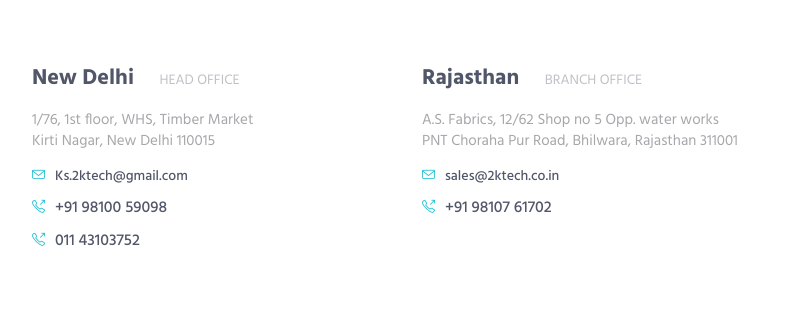
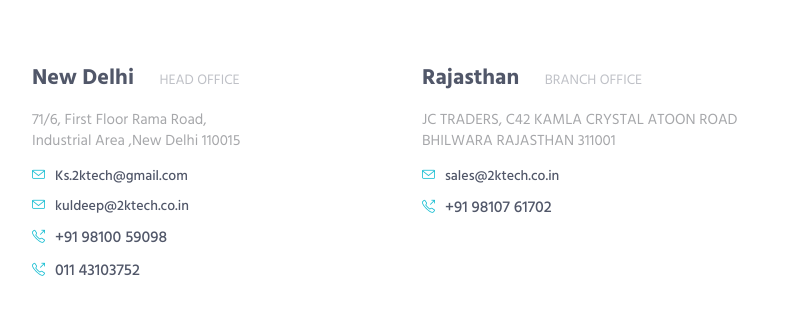
Before and after one commit to diksha12/2ktech, a plain HTML site: page contact.html in a window 1280 px wide. Shown: the part 479-800 px from the top of the page, 38-845 px from the left. Drawn offline with Linux system fonts and the light colour scheme; some packages are replaced by stand-ins of ours.

Commit message:
update contact

```diff
--- a/contact.html
+++ b/contact.html
@@ -99,9 +99,10 @@
                     <div class="col-sm-4 sm-margin-b-50">
                         <div class="wow fadeInLeft" data-wow-duration=".3" data-wow-delay=".3s">
                             <h3><a href="#">New Delhi</a> <span class="text-uppercase margin-l-20">Head Office</span></h3>
-                            <p>1/76, 1st floor, WHS, Timber Market <br> Kirti Nagar, New Delhi 110015</p>
+                            <p>71/6, First Floor Rama Road,<br>Industrial Area ,New Delhi 110015</p>
                             <ul class="list-unstyled contact-list">
                                 <li><i class="margin-r-10 color-base icon-envelope"></i><a href="mailto:Ks.2ktech@gmail.com" style="font-size: 14px;">Ks.2ktech@gmail.com</a></li>
+                                <li><i class="margin-r-10 color-base icon-envelope"></i><a href="mailto:kuldeep@2ktech.co.in" style="font-size: 14px;">kuldeep@2ktech.co.in</a></li>
                                 <li><i class="margin-r-10 color-base icon-call-out"></i><a href="tel://9810059098">+91 98100 59098</a></li>
                                 <li><i class="margin-r-10 color-base icon-call-out"></i><a>011 43103752</a></li>
                             </ul>
@@ -113,7 +114,7 @@
                     <div class="col-sm-4 sm-margin-b-50">
                         <div class="wow fadeInLeft" data-wow-duration=".3" data-wow-delay=".3s">
                             <h3><a href="#">Rajasthan</a> <span class="text-uppercase margin-l-20">Branch Office</span></h3>
-                            <p>A.S. Fabrics, 12/62 Shop no 5 Opp. water works <br> PNT Choraha Pur Road, Bhilwara, Rajasthan 311001</p>
+                            <p>JC TRADERS, C42 KAMLA CRYSTAL ATOON ROAD<br> BHILWARA RAJASTHAN 311001</p>
                             <ul class="list-unstyled contact-list">
                                 <li><i class="margin-r-10 color-base icon-envelope"></i><a href="mailto:Kuldeep@2ktech.co.in" style="font-size: 14px;">sales@2ktech.co.in</a></li>
                                 <li><i class="margin-r-10 color-base icon-call-out"></i><a href="tel://9810761702">+91 98107 61702</a></li>
@@ -143,7 +144,7 @@
         <!-- End Contact List -->
 
         <!-- Google Map -->
-        <iframe src="https://www.google.com/maps/embed?pb=!1m18!1m12!1m3!1d3501.7315758285067!2d77.13114295006083!3d28.637805982329414!2m3!1f0!2f0!3f0!3m2!1i1024!2i768!4f13.1!3m3!1m2!1s0x390d033d8fcc287d%3A0xc6b1a63175234d5d!2sWhite+decor!5e0!3m2!1sen!2sin!4v1535665142040" width="100%" height="600" frameborder="0" style="border:0" allowfullscreen></iframe>
+        <iframe src="https://www.google.com/maps/embed?pb=!1m18!1m12!1m3!1d3500.999592037841!2d77.14788911508317!3d28.659730882407136!2m3!1f0!2f0!3f0!3m2!1i1024!2i768!4f13.1!3m3!1m2!1s0x0%3A0x0!2zMjjCsDM5JzM1LjAiTiA3N8KwMDknMDAuMyJF!5e0!3m2!1sen!2sin!4v1556698778754!5m2!1sen!2sin" width="100%" height="600" frameborder="0" style="border:0" allowfullscreen></iframe>
 
        <!--  <div style="width: 100%; background-color: #f0efef; height: 70vh;">
             <div class="col-sm-5 sm-margin-b-30">
```
